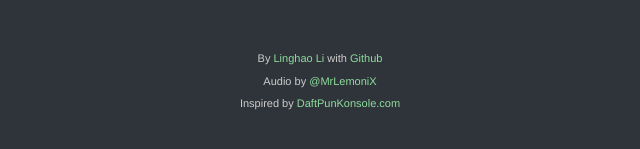
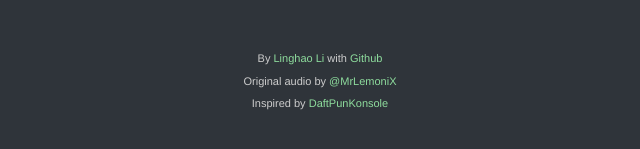
Before and after one commit to llh911001/are-you-ok, a website: page src/index.jade in a window 1280 px wide. Shown: the part 619-768 px from the top of the page, 320-960 px from the left. Drawn offline with nearby package versions, Linux system fonts and the light colour scheme; files that its build step writes are made by us from their sources; a script that the page names is missing; a web font is replaced by a local one.

Commit message:
update credits

```diff
--- a/src/index.jade
+++ b/src/index.jade
@@ -46,8 +46,8 @@ html
 
     .footer
       p By <a href='http://hackll.com'>Linghao Li</a> with <a href="https://github.com/llh911001/are-you-ok">Github</a>
-      p Audio by <a href='http://weibo.com/mrlemonix'>@MrLemoniX</a>
-      p Inspired by <a href='http://daftpunkonsole.com/'>DaftPunKonsole.com</a>
+      p Original audio by <a href='http://weibo.com/mrlemonix'>@MrLemoniX</a>
+      p Inspired by <a href='http://codepen.io/kowlor/pen/MYOKRd'>DaftPunKonsole</a>
 
     script(src='http://cdn.staticfile.org/jquery/2.1.1-rc2/jquery.min.js')
     script(src='http://7xir1p.com1.z0.glb.clouddn.com/static/ion.sound.min.js')
```
